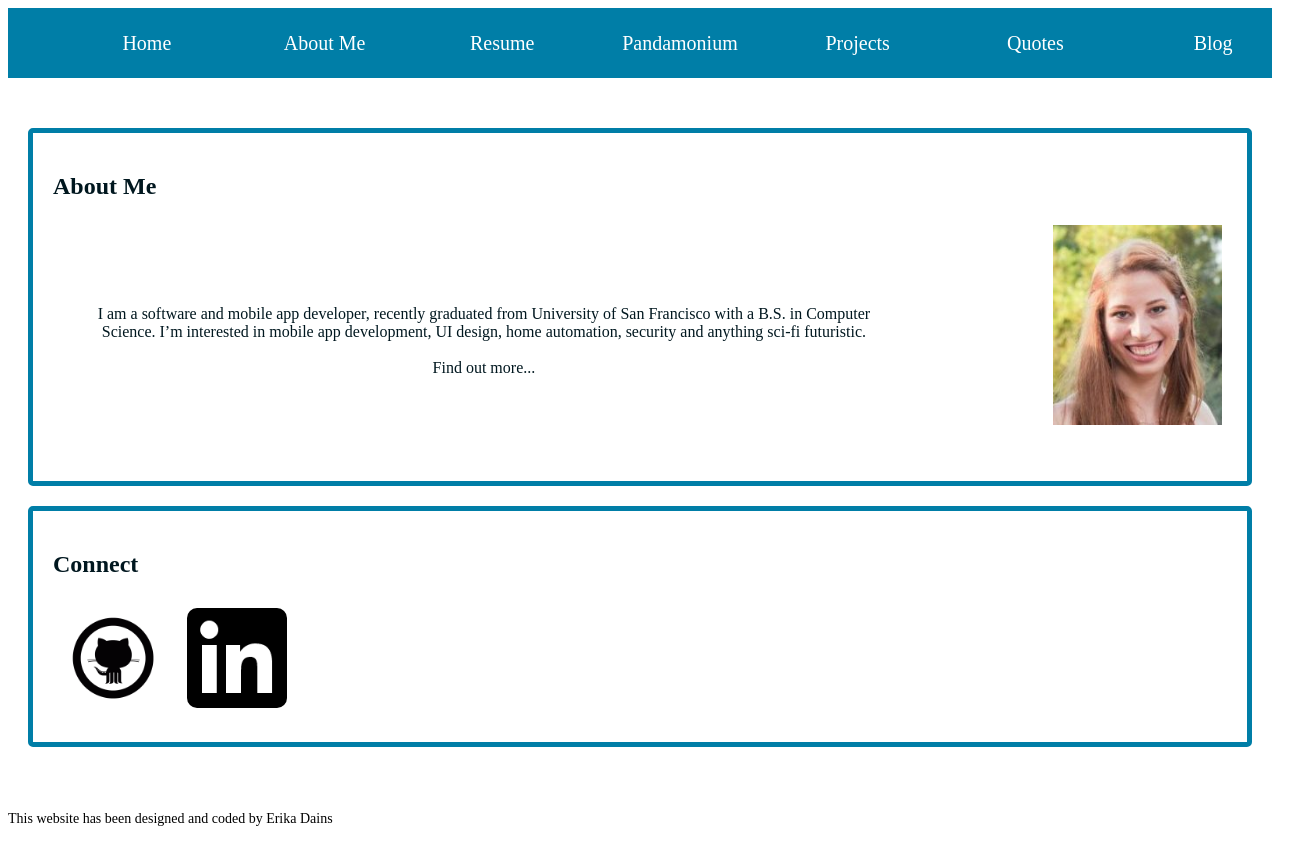
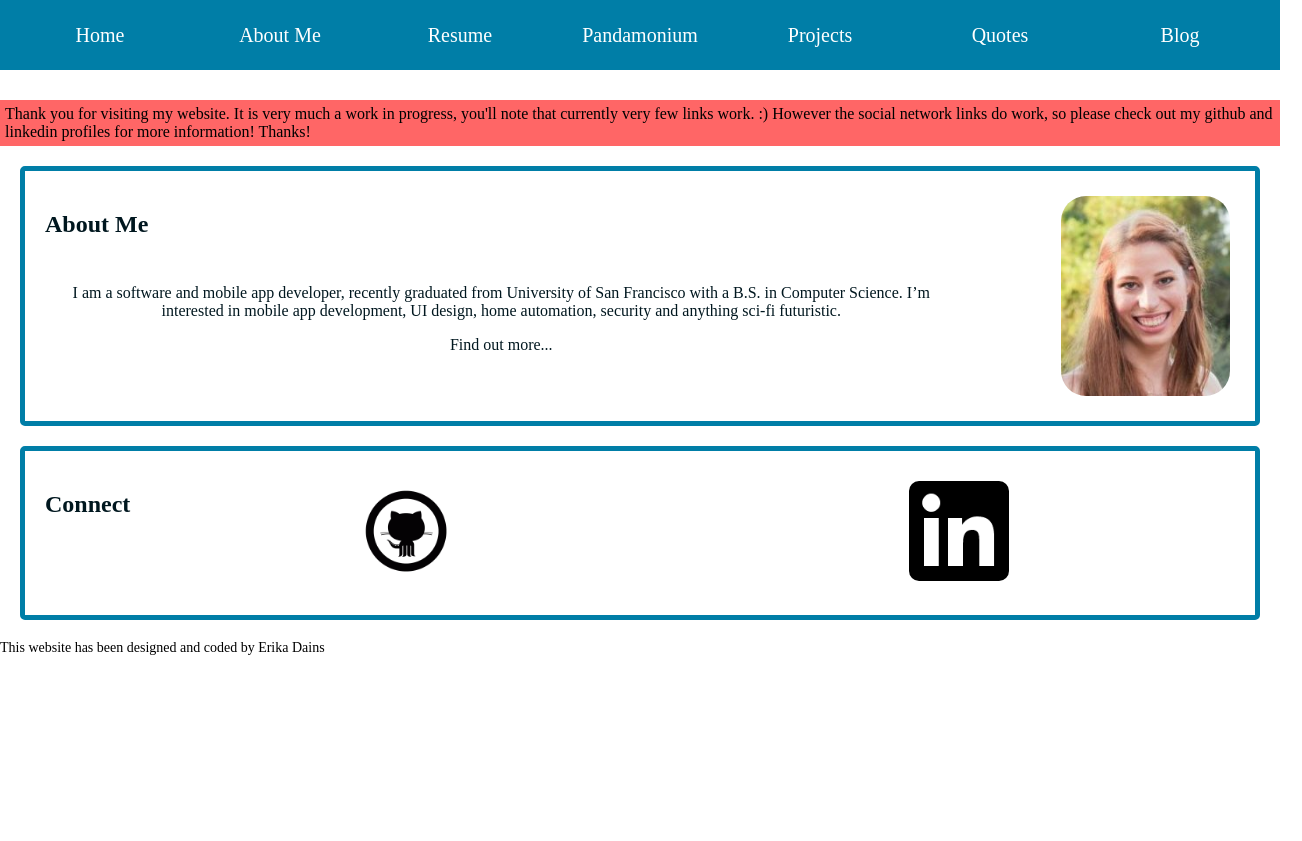
Before and after one commit to eadains09/eadains09.github.io, a plain HTML site: page index.html in a window 1280 px wide. Shown: the whole page, 1302 px wide, since content can reach past the window. After the commit the page ends 800 px from the top, so only its background shows below. Drawn offline with Linux system fonts and the light colour scheme.

Commit message:
style changes

```diff
--- a/index.html
+++ b/index.html
@@ -21,27 +21,36 @@
 		</ul>
 	</div>
 
+	<div class = "work-in-progress">
+		Thank you for visiting my website. It is very much a work in progress, you'll note that currently very few links work. :) However the social network links do work, so please check out my <a href="https://github.com/eadains09" target="_blank">github</a> and <a href="https://www.linkedin.com/in/erikadains" target="_blank">linkedin</a> profiles for more information! Thanks!
+	</div>
+
 	<div class = "content">
 		<div class = "section about-me">
+			<div><img src="images/headshot.jpg" alt="Erika Dains"></div>
 			<h2> About Me </h2>
-			<div><img src="images/headshot.jpg" alt="Erika Dains"></div>
 			<div class = "text">
 				<p>
 					I am a software and mobile app developer, recently graduated from University of San Francisco with a B.S. in Computer Science. I’m interested in mobile app development, UI design, home automation, security and anything sci-fi futuristic.
-					<br><br>
-					<a href="#"> Find out more...</a>
+				</p>
+				<p>
+ 					<a href="#"> Find out more...</a>
 				</p>
 			</div>
 		</div>
 
 		<div class = "section connect">
 			<h2>Connect</h2>
-			<a href="https://github.com/eadains09">
-				<img class="social-networks" id="github" src="images/github-icon.gif" alt="Github"/>
-			</a>
-			<a href="https://www.linkedin.com/in/erikadains">
-				<img class="social-networks" id="linkedin" src="images/linkedin-icon.png" alt="LinkedIn"/>
-			</a>
+			<div class = "social-networks">
+				<a href="https://github.com/eadains09" target="_blank">
+					<img class="social-networks-img" id="github" src="images/github-icon.gif" alt="Github"/>
+				</a>
+			</div>
+			<div class = "social-networks">
+				<a href="https://www.linkedin.com/in/erikadains" target = "_blank">
+					<img class="social-networks-img" id="linkedin" src="images/linkedin-icon.png" alt="LinkedIn"/>
+				</a>
+			</div>
 		</div>
 
 		<div class = "quote-and-resume">
--- a/sass/index.scss
+++ b/sass/index.scss
@@ -2,6 +2,7 @@
 
 body {
 	background-color: $white;
+	margin: 0px;
 }
 
 a {
@@ -18,21 +19,36 @@ a:hover {
 	color: $white;
 	font-size: 20px;
 	padding: 10px;
-	border: 10px;
+	margin-bottom: 30px;
+	/*margin-right: 0px;*/
+	/*padding-right: 0px;*/
+	/*width: 100%;*/
+	/*display: inline-block;*/
 }
+
+.work-in-progress {
+	background-color: $fadedRed;
+	margin-top: 10px;
+	margin-bottom: 10px;
+	padding: 5px;
+/*	color: $white;
+*/}
 
 .nav-bar {
 	display: table;
-	height: 10px;
+	table-layout: fixed;
+	height: 50px;
 	width: 100%;
 	vertical-align: middle;
+	padding: 0px;
+	margin: 0px;
 }
 
 .nav-bar li {
 	display: table-cell;
-	min-height: 10px;
-	width: 14%;
-	line-height: 10px;
+	min-height: 50px;
+	width: 15%;
+	line-height: 50px;
 	text-align: center;
 	vertical-align: middle;
 	font-weight: 500;
@@ -43,11 +59,6 @@ a:hover {
 		display: block;
 		width: 100%;
 	}
-}
-
-.content {
-	padding: 30px 0px;
-
 }
 
 .section {
@@ -63,19 +74,27 @@ a:hover {
 	overflow: hidden;
 }
 
+.about-me h2 {
+	width: 650px;
+	margin-right: 5px;
+	padding-right: 0px;
+	display: inline-block;
+}
+
 .about-me img {
 	float: right;
 	margin: 5px;
 	height: 200px;
+	border-radius: 25px;
 }
 
 .text {
 	float: left;
-	width: 70%;
-	padding: 10px;
+	width: 75%;
 	margin: 10px;
-	padding-top: 5%;
-	padding-bottom: 5%;
+	/*padding: 10px;*/
+	/*padding-top: 5%;*/
+	/*padding-bottom: 5%;*/
 	/*margin-top: auto;*/
 	/*margin-bottom: auto;*/
 }
@@ -85,7 +104,19 @@ a:hover {
 
 }
 
+.connect {
+	display: table;
+	table-layout: fixed;
+}
+
 .social-networks {
+	display: table-cell;
+	width: 50%;
+	text-align: center;
+	vertical-align: middle;
+}
+
+.social-networks-img {
 	height: 100px;
 	width: 100px;
 	background-color: $white;
--- a/sass/palette.scss
+++ b/sass/palette.scss
@@ -5,3 +5,4 @@ $darkSlate: #00171f; //rgba(0, 23, 31, 100)
 $navy: #003459; //rgba(0, 52, 89, 100)
 $teal: #007ea7; //rgba(0, 126, 167, 100)
 $lightBlue: #00a8e8; //rgba(0, 168, 232, 100)
+$fadedRed: #ff6666;
```
Also changed, not shown: stylesheets/app.css, stylesheets/index.css, 2 other files.
